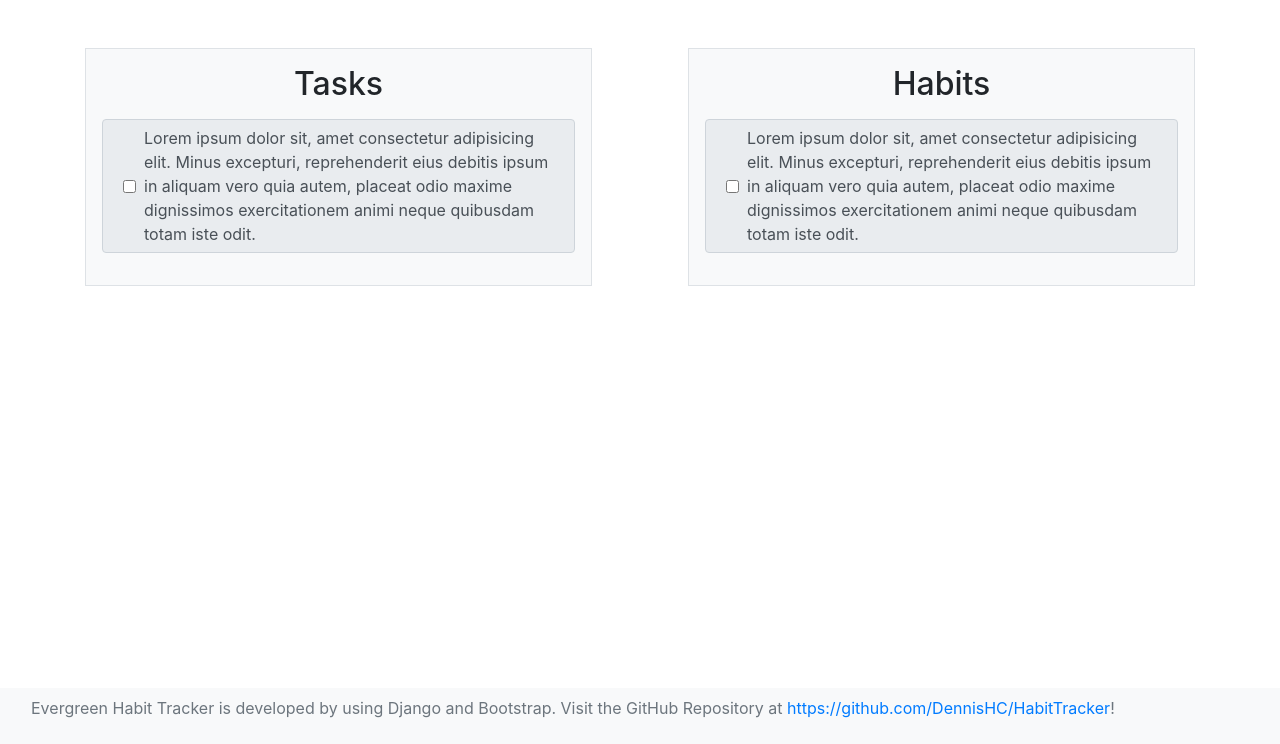
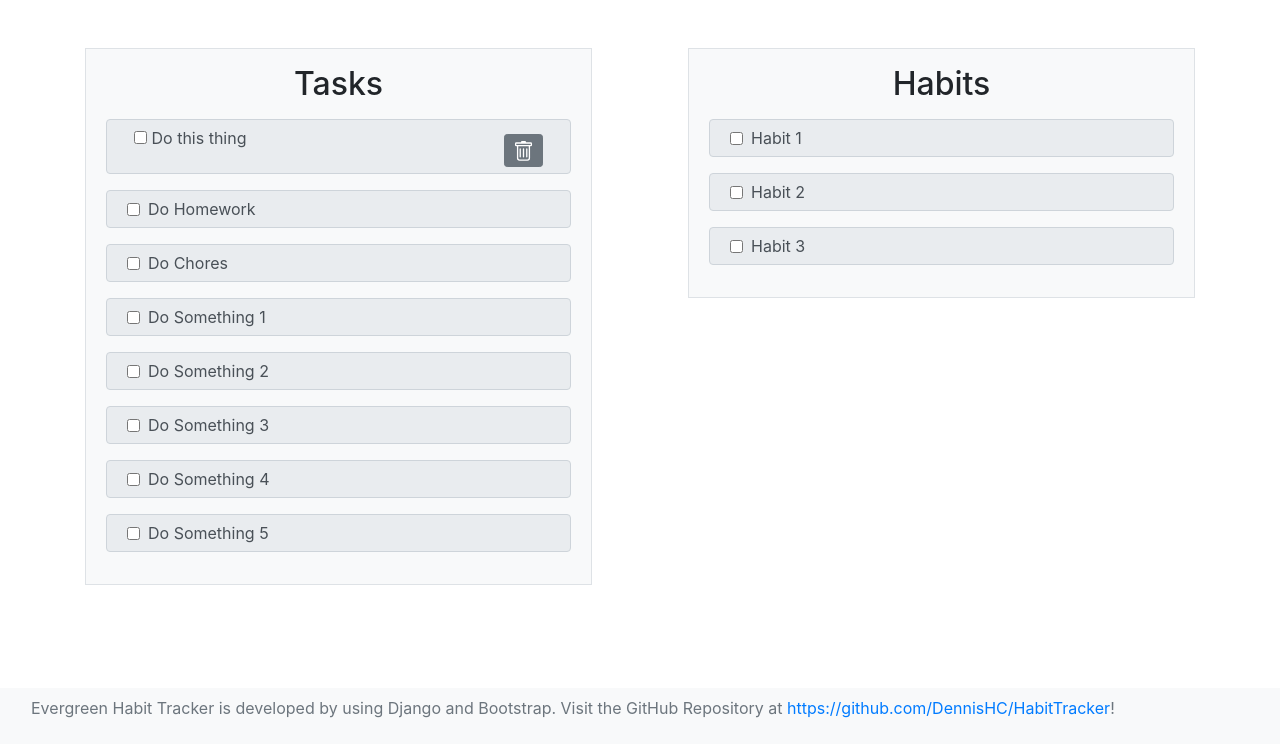
Before and after one commit to DennisHC/HabitTracker, a Django app: template mysite/users/templates/users/my_habits.html in a window 1280 px wide. Shown: the part 56-800 px from the top of the page. Run offline with Django 3.2, Linux system fonts and the light colour scheme; the template is opened without the code that fills it, so the values that code supplies are empty; some libraries are stand-ins or nearby versions.

Commit message:
frontend javascript

```diff
--- /dev/null
+++ b/mysite/habits/static/javascript/habits.js
@@ -0,0 +1,48 @@
+let tasklist = [
+    'Do Homework',
+    'Do Chores',
+    'Do Something 1',
+    'Do Something 2',
+    'Do Something 3',
+    'Do Something 4',
+    'Do Something 5'
+]
+
+let habitlist = [
+    'Habit 1',
+    'Habit 2',
+    'Habit 3'
+]
+
+let tasksListDisplay = document.querySelector('#tasklist');
+let habitListDisplay = document.querySelector('#habitlist');
+
+tasklist.forEach(taskText => {
+    let taskHTML = document.createElement('div');
+    let checkmark = document.createElement('input');
+    let task = document.createTextNode(taskText);
+
+    checkmark.setAttribute('type', 'checkbox');
+    checkmark.className = 'mx-2';
+
+    taskHTML.className = 'input-group-text text-wrap text-left my-3 mx-1';
+    taskHTML.appendChild(checkmark);
+    taskHTML.appendChild(task);
+
+    tasksListDisplay.appendChild(taskHTML);
+})
+
+habitlist.forEach(habitText => {
+    let habitHTML = document.createElement('div');
+    let checkmark = document.createElement('input');
+    let habit = document.createTextNode(habitText);
+
+    checkmark.setAttribute('type', 'checkbox');
+    checkmark.className = 'mx-2';
+
+    habitHTML.className = 'input-group-text text-wrap text-left my-3 mx-1';
+    habitHTML.appendChild(checkmark);
+    habitHTML.appendChild(habit);
+
+    habitListDisplay.appendChild(habitHTML);
+})
--- a/mysite/users/templates/users/my_habits.html
+++ b/mysite/users/templates/users/my_habits.html
@@ -3,47 +3,39 @@
 {% block content %}
     <div class="container my-10">
         <div class="row mx-md-n5 my-5">
-
+            <!--Tasks list-->
             <div class="col px-md-5">
                 <div class="p-3 border bg-light">
                     <h2 class="text-center">Tasks</h2>
-
-                    <!--Use javascript to grab this id and populate the items on the page-->
                     <div id="tasklist">
-                        <!--Populate here-->
-
-                        <!--Remove later when loading from db functionality is implemented-->
-                        <div class="my-3">
-                            <div class="input-group-text text-wrap text-left">
-                                <input type="checkbox" class="mx-2">
-                                Lorem ipsum dolor sit, amet consectetur adipisicing elit. Minus excepturi, reprehenderit eius debitis ipsum in aliquam vero quia autem, placeat odio maxime dignissimos exercitationem animi neque quibusdam totam iste odit.
+                        <div class="row input-group-text text-wrap text-left my-3 mx-1">
+                            <div class="col">
+                                <input type="checkbox">
+                                Do this thing
+                                <button class="btn btn-secondary btn-sm mt-2 float-right" type="submit">
+                                    <svg width="1.5em" height="1.5em" viewBox="0 0 16 16" class="bi bi-trash" fill="currentColor" xmlns="http://www.w3.org/2000/svg">
+                                        <path d="M5.5 5.5A.5.5 0 0 1 6 6v6a.5.5 0 0 1-1 0V6a.5.5 0 0 1 .5-.5zm2.5 0a.5.5 0 0 1 .5.5v6a.5.5 0 0 1-1 0V6a.5.5 0 0 1 .5-.5zm3 .5a.5.5 0 0 0-1 0v6a.5.5 0 0 0 1 0V6z"/>
+                                        <path fill-rule="evenodd" d="M14.5 3a1 1 0 0 1-1 1H13v9a2 2 0 0 1-2 2H5a2 2 0 0 1-2-2V4h-.5a1 1 0 0 1-1-1V2a1 1 0 0 1 1-1H6a1 1 0 0 1 1-1h2a1 1 0 0 1 1 1h3.5a1 1 0 0 1 1 1v1zM4.118 4L4 4.059V13a1 1 0 0 0 1 1h6a1 1 0 0 0 1-1V4.059L11.882 4H4.118zM2.5 3V2h11v1h-11z"/>
+                                    </svg>
+                                </button>
                             </div>
                         </div>
                     </div>
-
                 </div>
             </div>
 
+            <!--Habits list-->
             <div class="col px-md-5">
                 <div class="p-3 border bg-light">
                     <h2 class="text-center">Habits</h2>
-
-                    <!--Use javascript to grab this id and populate the items on the page-->
-                    <div id="tasklist">
-                        <!--Populate here-->
-
-                        <!--Remove later when loading from db functionality is implemented-->
-                        <div class="my-3">
-                            <div class="input-group-text text-wrap text-left">
-                                <input type="checkbox" class="mx-2">
-                                Lorem ipsum dolor sit, amet consectetur adipisicing elit. Minus excepturi, reprehenderit eius debitis ipsum in aliquam vero quia autem, placeat odio maxime dignissimos exercitationem animi neque quibusdam totam iste odit.
-                            </div>
-                        </div>
-                    </div>
-
+                    <div id="habitlist"></div>
                 </div>
             </div>
 
         </div>
     </div>
+
+{% load static %}
+    <script type="text/javascript" src="{% static 'javascript/habits.js' %}"></script>
+
 {% endblock content %}
```
